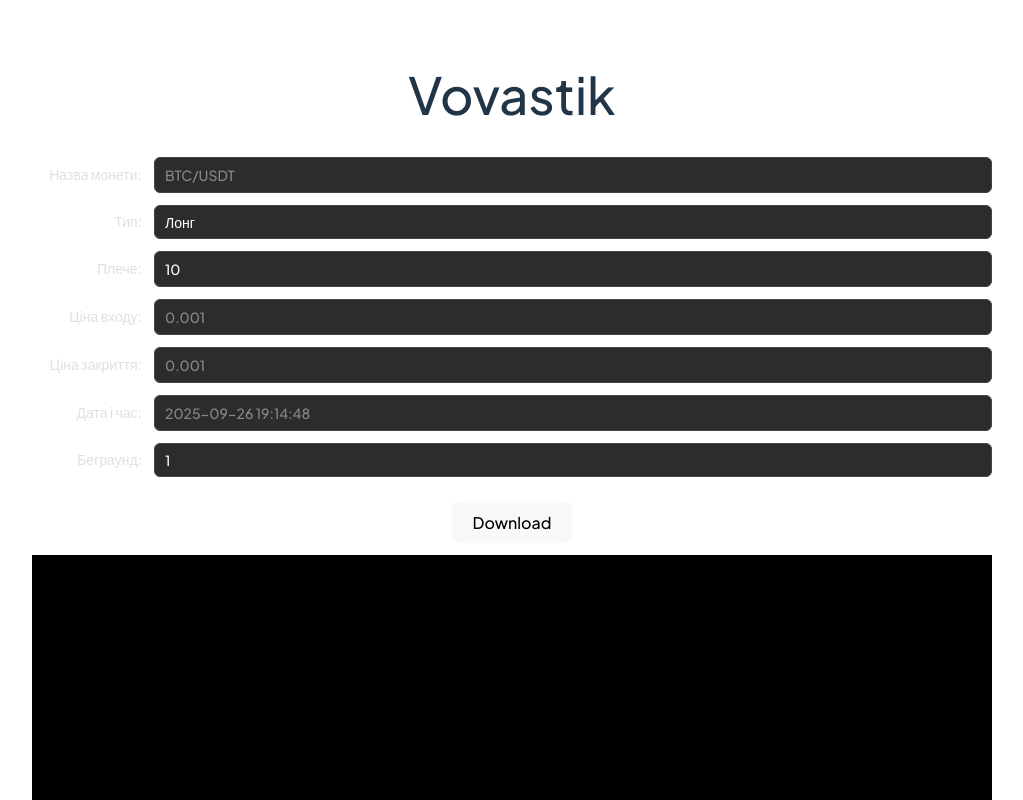
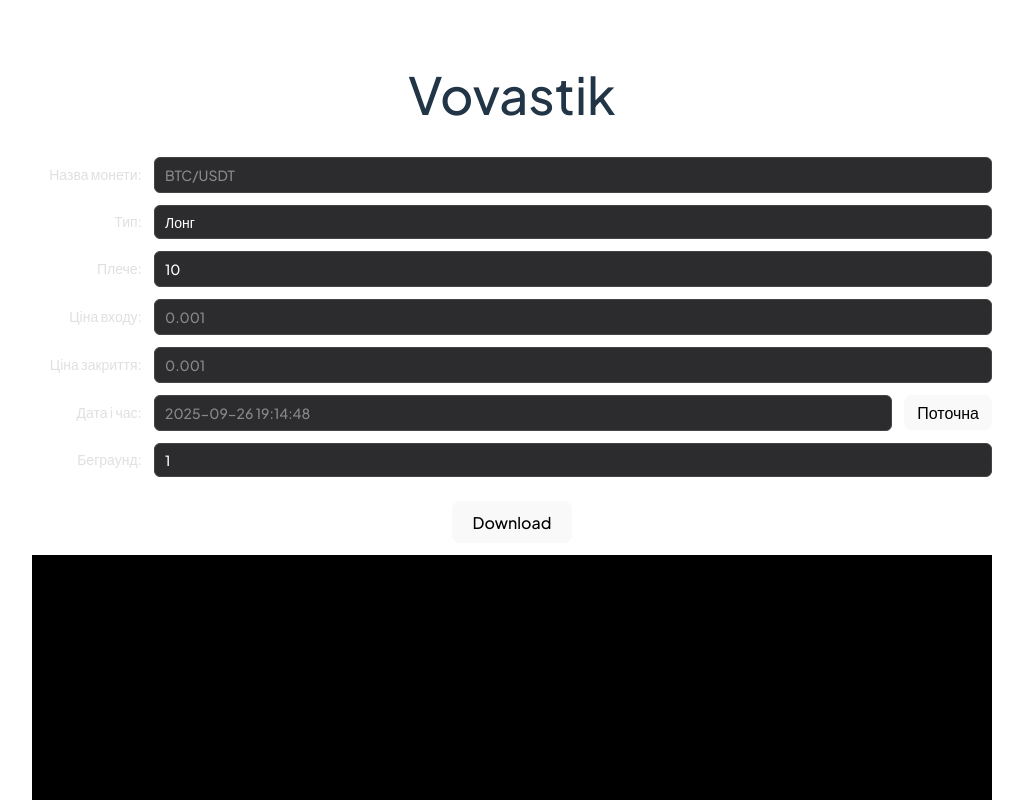
Before and after one commit to sobetskiy22/image-generator, a React (Vite) app: page / in a window 1280 px wide. Shown: the top 800 px of the page, without its empty margins (128-1151 px from the left). Built offline with nearby package versions, Linux system fonts and the light colour scheme.

Commit message:
Add current button for date

```diff
--- a/index.html
+++ b/index.html
@@ -9,7 +9,7 @@
   <link href="https://fonts.googleapis.com/css2?family=Plus+Jakarta+Sans:ital,wght@0,200..800;1,200..800&display=swap"
     rel="stylesheet">
   <meta name="viewport" content="width=device-width, initial-scale=1.0" />
-  <title>image-generator</title>
+  <title>Vovastik</title>
 </head>
 
 <body>
--- a/src/App.tsx
+++ b/src/App.tsx
@@ -73,6 +73,29 @@ function App() {
           value={dateAndTime as string}
           onChange={(e) => setDateAndTime(e.target.value)}
         />
+        <button
+          type="button"
+          onClick={() => {
+            const now = new Date();
+            const pad = (n: number) => n.toString().padStart(2, "0");
+            const formatted =
+              now.getFullYear() +
+              "-" +
+              pad(now.getMonth() + 1) +
+              "-" +
+              pad(now.getDate()) +
+              "  " +
+              pad(now.getHours()) +
+              ":" +
+              pad(now.getMinutes()) +
+              ":" +
+              pad(now.getSeconds());
+            setDateAndTime(formatted);
+          }}
+          style={{ padding: "6px 12px" }}
+        >
+          Поточна
+        </button>
       </div>
 
       <div className="form-row">
```
Also changed, not shown: 8 other files (tests, documents, lock files or other folders).
